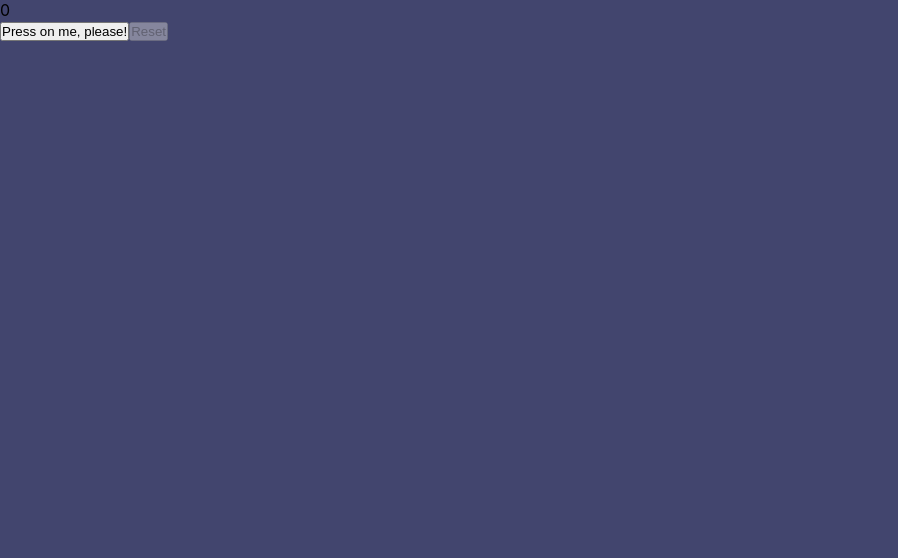
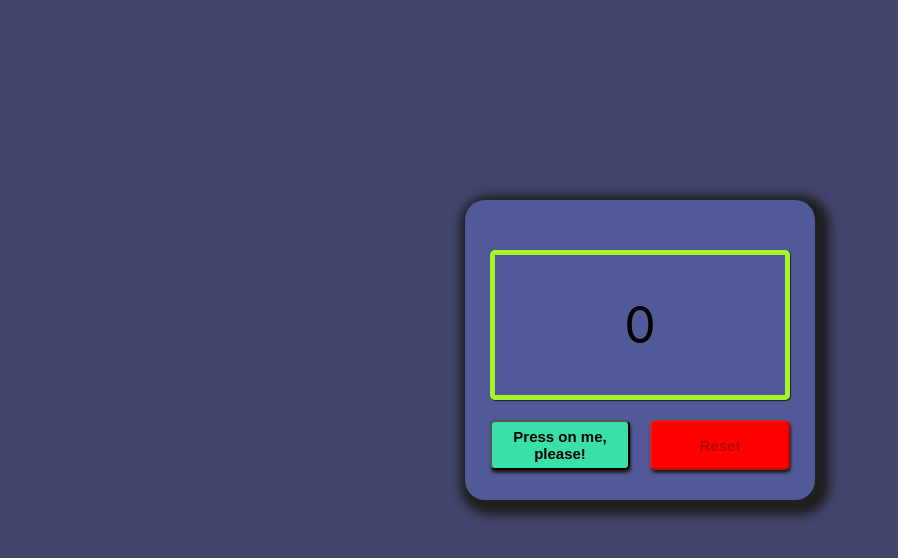
Before and after one commit to MaksimSinicbIn/counter, a React (Create React App) app: page / in a window 1280 px wide. Shown: the top 558 px of the page, without its empty margins (0-898 px from the left). Built offline with nearby package versions, Linux system fonts and the light colour scheme.

Commit message:
Refactoring

```diff
--- a/src/App.tsx
+++ b/src/App.tsx
@@ -1,11 +1,25 @@
-import React from 'react';
+import React, { useState } from 'react';
 import './App.css';
 import { Counter } from './components/counter/Counter';
 
 function App() {
+    const [count, setCount] = useState(0)
+
+    const incrementCounter = () => {
+        setCount(count + 1)
+    }
+
+    const resetCounter = () => {
+        setCount(0)
+    }
+
     return (
         <div >
-            <Counter/>
+            <Counter
+                count={count}
+                incrementCounter={incrementCounter}
+                resetCounter={resetCounter}
+            />
         </div>
     );
 }
--- a/src/components/counter/Counter.tsx
+++ b/src/components/counter/Counter.tsx
@@ -1,39 +1,48 @@
 import React, { useState } from 'react';
 import { Button } from '../button/Button';
+import s from './Counter.module.css'
 
-export const Counter = () => {
-    let [count, setCount] = useState(0)
+type CounterPropsType = {
+    count: number
+    incrementCounter: () => void
+    resetCounter: () => void
+}
 
-    const onIncrementClickHandler = () => {
-        setCount(count + 1)
+export const Counter = ({count, incrementCounter, resetCounter}: CounterPropsType) => {
+
+    const incrementCounterHandler = () => {
+        incrementCounter()
     }
 
-    const onResetClickHandler = () => {
-        setCount(0)
+    const resetCounterhandler = () => {
+        resetCounter()
     }
 
-    const isIncrementBtnDisabled = count === 5;
-    const isResetBtnDisabled = count === 0
+    const maxValue = count === 5;
+    const minValue = count === 0;
+    const isIncrementBtnDisabled = maxValue
+    const isResetBtnDisabled = minValue
 
     return (
-        <div className={'counter'}>
-            <div className={count === 5 ? 'count-warning' : 'scoreboard'}>
-                {count}
+        <div className={s.counter}>
+            <div className={s.scoreboard}>
+                <div className={maxValue ? s.countWarning : ''}>
+                    {count}
+                </div>
             </div>
 
-            <div className={'button-section'}>
-                <Button className={'inc-button'}
-                    title={count === 0 ? 'Press on me, please!' : 'Oh yeah, master, more!'}
-                    onClick={onIncrementClickHandler}
+            <div className={s.buttonSection}>
+                <Button className={`${s.button} ${s.incButton}`}
+                    title={minValue ? 'Press on me, please!' : 'Oh yeah, master, more!'}
+                    onClick={incrementCounterHandler}
                     disabled={isIncrementBtnDisabled}
                 />
-                <Button className={'reset-button'}
+                <Button className={`${s.button} ${s.resetButton}`}
                     title={'Reset'}
-                    onClick={onResetClickHandler}
+                    onClick={resetCounterhandler}
                     disabled={isResetBtnDisabled}
                 />
             </div>
-            {count === 5 ? <div className={'warning'}>Hey, master! 5 max value!!!</div> : ''}
         </div>
     );
 };
```
